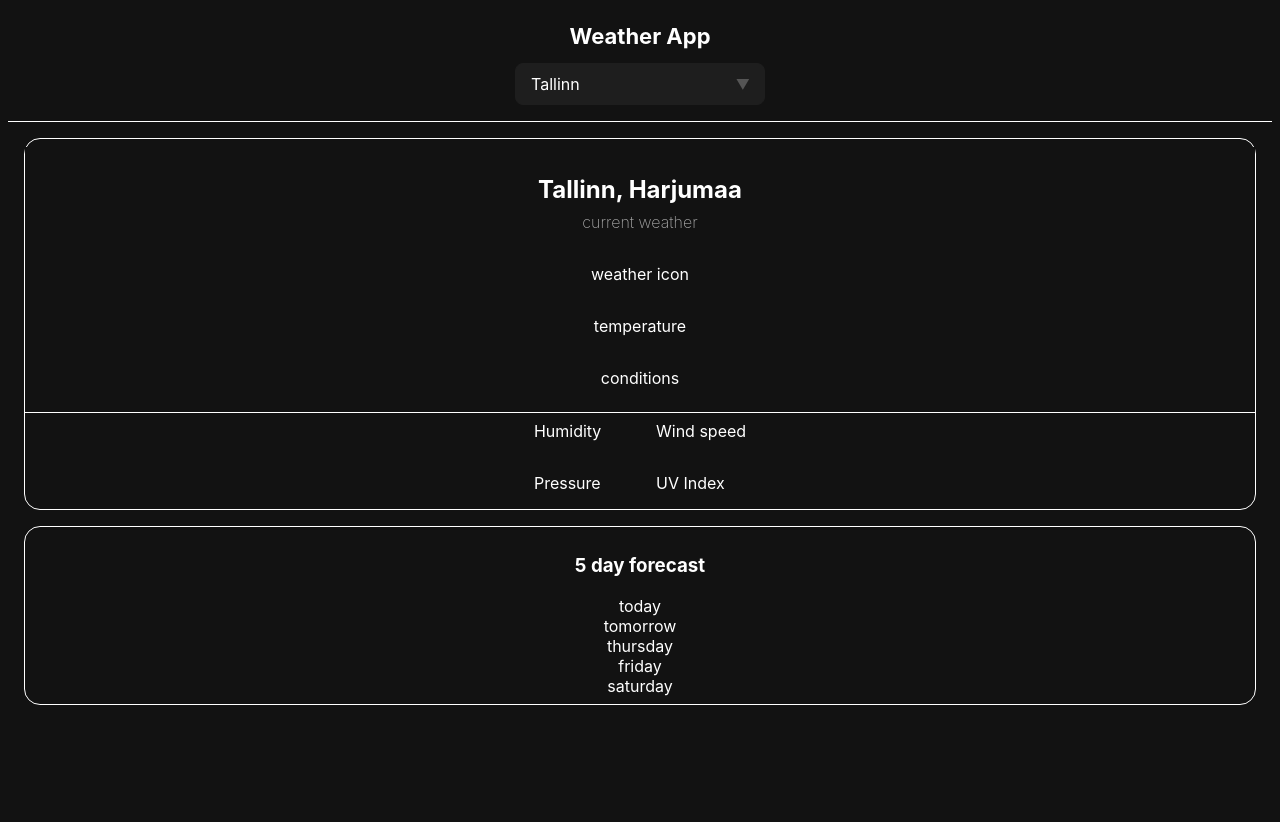
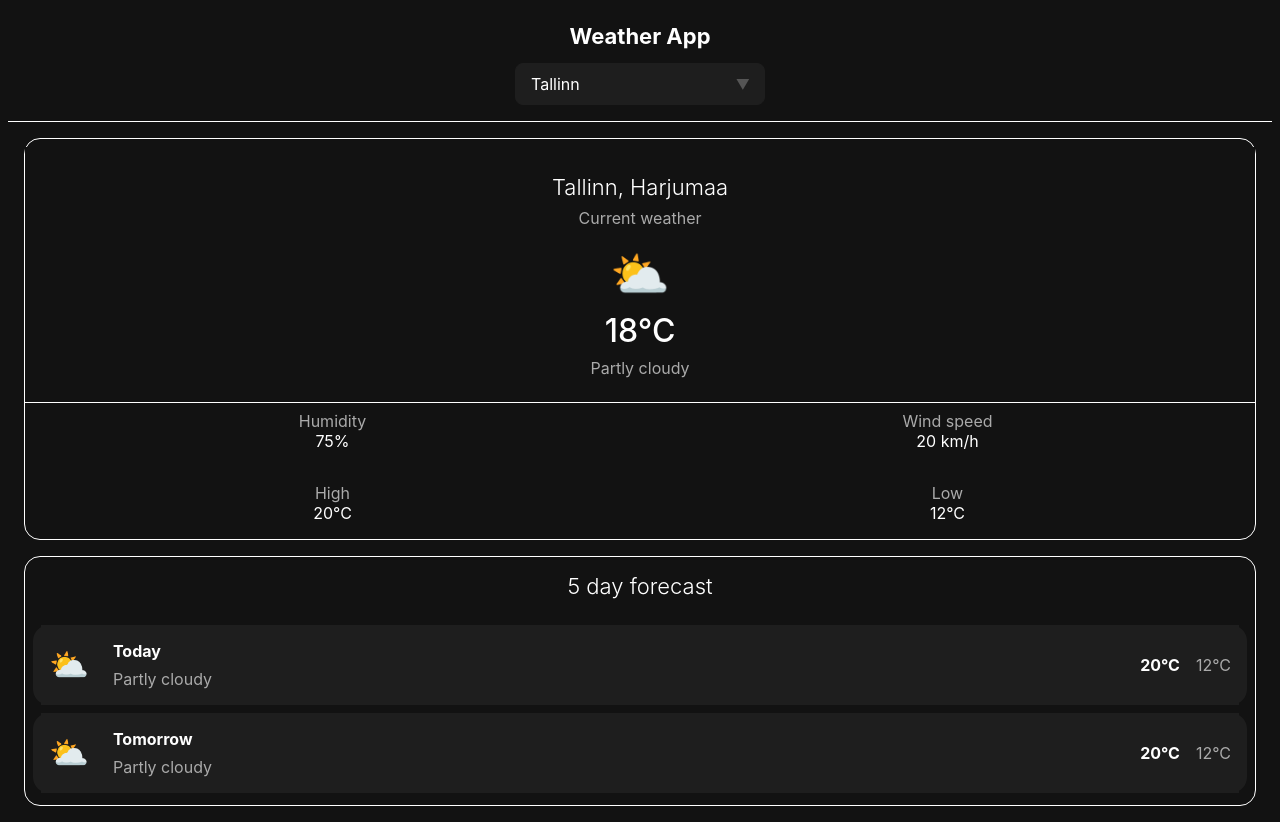
Before and after one commit to giiser/myweatherapp, a React (Vite) app: page / in a window 1280 px wide. Before the commit the page ends 800 px from the top, so only its background shows below. Built offline with nearby package versions, Linux system fonts and the light colour scheme.

Commit message:
Finished app skeleton and basic styling

```diff
--- a/css/styles.css
+++ b/css/styles.css
@@ -3,12 +3,44 @@
   color: #ffffff;
   font-family: -apple-system, BlinkMacSystemFont, "Segoe UI", Roboto, Helvetica, Arial, sans-serif;
 }
+.mb-0 {
+  margin-bottom: 0;
+}
+.mt-1,
+.mb-1 {
+  margin-top: 0.5rem;
+}
+.m-0 {
+  margin-top: 0;
+  margin-bottom: 0;
+}
+.text-bold {
+  font-weight: bold;
+}
 .text-secondary {
-  font-weight: 200;
   color: #aaaaaa;
 }
+.text-primary {
+  font-size: 18px;
+  font-weight: 500;
+}
+.text-title {
+  font-size: 22px;
+  font-weight: 300;
+}
+.text-m {
+  font-size: 16px;
+}
+.text-xl {
+  font-size: 48px;
+}
 .text-l {
-  font-size: 16px;
+  font-size: 32px;
+  font-weight: 500;
+}
+.text-s {
+  font-size: 14px;
+  font-weight: 400;
 }
 h1 {
   font-size: 22px;
@@ -57,6 +89,42 @@ h1 {
   padding: 0.5rem;
   display: flex;
   flex-direction: column;
+  text-align: center;
+}
+.card {
+  display: flex;
+  justify-content: space-between;
+  background-color: #1e1e1e;
+  box-sizing: border-box;
+  margin: 0.25rem;
+  padding-left: 0.5rem;
+  padding-right: 0.5rem;
+  border-radius: 1rem;
+  width: 100%;
+}
+.card .card-left {
+  display: flex;
+  align-items: center;
+  justify-content: space-between;
+  background-color: #1e1e1e;
+}
+.card .card-left div {
+  margin: 0.5rem;
+  background-color: #1e1e1e;
+}
+.card .card-left div p {
+  margin: 0.5rem;
+  background-color: #1e1e1e;
+}
+.card .card-right {
+  display: flex;
+  align-items: center;
+  justify-content: space-between;
+  background-color: #1e1e1e;
+}
+.card .card-right p {
+  margin: 0.5rem;
+  background-color: #1e1e1e;
 }
 .select-wrapper {
   position: relative;
@@ -97,6 +165,9 @@ h1 {
 @media (min-width: 768px) {
   .primary-details-grid {
     grid-template-columns: 1fr 1fr;
+    justify-content: space-evenly;
+    align-content: space-evenly;
+    width: 100%;
   }
 }
 /*# sourceMappingURL=styles.css.map */
--- a/src/App.jsx
+++ b/src/App.jsx
@@ -14,28 +14,61 @@ const App = () => {
             <main className="main">
                 <div className="container">
                     <div className="summary">
-                        <h2>Tallinn, Harjumaa</h2>
-                        <p className="text-secondary text-l label">current weather</p>
-                        <p>weather icon</p>
-                        <p>temperature</p>
-                        <p>conditions</p>
+                        <h2 className="text-title">Tallinn, Harjumaa</h2>
+                        <p className="text-secondary text-m label">Current weather</p>
+                        <p className="text-xl m-0">⛅</p>
+                        <p className="text-l mb-0 mt-1">18°C</p>
+                        <p className="text-m text-secondary mt-1">Partly cloudy</p>
                     </div>
                     <div className="primary-details-grid">
-                        <div className="detail-grid-item">Humidity</div>
-                        <div className="detail-grid-item">Wind speed</div>
-                        <div className="detail-grid-item">Pressure</div>
-                        <div className="detail-grid-item">UV Index</div>
+                        <div className="detail-grid-item">
+                            <label htmlFor="humidity" className="text-m text-secondary">Humidity</label>
+                            <div id="humidity" className="text-m">75%</div>
+                        </div>
+                        <div className="detail-grid-item">
+                            <label htmlFor="wind-speed" className="text-m text-secondary">Wind speed</label>
+                            <div id="wind-speed"  className="text-m">20 km/h</div>
+                        </div>
+                        <div className="detail-grid-item">
+                            <label htmlFor="high-temp" className="text-m text-secondary">High</label>
+                            <div id="high-tem"  className="text-m">20°C</div>
+                        </div>
+                        <div className="detail-grid-item">
+                            <label htmlFor="low-temp" className="text-m text-secondary">Low</label>
+                            <div id="low-tem"  className="text-m">12°C</div>
+                        </div>
                     </div>
                 </div>
                 <div className="container">
                     <div className="card-header">
-                        <h3>5 day forecast</h3>
+                        <h3 className="text-title mb-1">5 day forecast</h3>
                     </div>
-                    <div className="card">today</div>
-                    <div className="card">tomorrow</div>
-                    <div className="card">thursday</div>
-                    <div className="card">friday</div>
-                    <div className="card">saturday</div>
+                    <div className="card">
+                        <div className="card-left">
+                            <div className="text-l">⛅</div>
+                            <div className="text-s">
+                                <p className="text-m m-0 text-bold">Today</p>
+                                <p className="text-m mt-1 text-secondary">Partly cloudy</p>
+                            </div>
+                        </div>
+                        <div className="card-right">
+                            <p className="text-m text-bold">20°C</p>
+                            <p className="text-m text-secondary">12°C</p>
+                        </div>
+                    </div>
+                    <div className="card">
+                        <div className="card-left">
+                            <div className="text-l">⛅</div>
+                            <div className="text-s">
+                                <p className="text-m m-0 text-bold">Tomorrow</p>
+                                <p className="text-m mt-1 text-secondary">Partly cloudy</p>
+                            </div>
+                        </div>
+                        <div className="card-right">
+                            <p className="text-m text-bold">20°C</p>
+                            <p className="text-m text-secondary">12°C</p>
+                        </div>
+                    </div>
                 </div>
             </main>
 
--- a/src/styles/styles.less
+++ b/src/styles/styles.less
@@ -27,7 +27,8 @@
 
 //Fonts
 @font-family: -apple-system, BlinkMacSystemFont, "Segoe UI", Roboto, Helvetica, Arial, sans-serif;
-@font-size-large: 80px;
+@font-size-xlarge: 48px;
+@font-size-large: 32px;
 @font-weight-light: 200;
 @font-size-title: 22px;
 @font-weight-title: 300;
@@ -51,15 +52,46 @@
   color: @primary-text-color-dark;
   font-family: @font-family;
 }
+.mb-0{
+  margin-bottom: 0;
+}
+.mt-1, .mb-1{
+  margin-top: 0.5rem;
+}
+.m-0{
+  margin-top: 0;
+  margin-bottom: 0;
+}
 
 
 //everything text related
+.text-bold{
+  font-weight: @font-weight-secondary;
+}
 .text-secondary{
-  font-weight: @font-weight-light;
   color: @secondary-text-color-dark;
 }
+.text-primary{
+  font-size: @font-size-primary;
+  font-weight: @font-weight-primary;
+}
+.text-title{
+  font-size: @font-size-title;
+  font-weight: @font-weight-title;
+}
+.text-m{
+  font-size: @font-size-secondary;
+}
+.text-xl{
+  font-size: @font-size-xlarge;
+}
 .text-l{
-  font-size: @font-size-secondary;
+  font-size: @font-size-large;
+  font-weight: @font-weight-primary;
+}
+.text-s{
+  font-size: @font-size-small;
+  font-weight: @font-weight-regular;
 }
 
 h1{
@@ -119,9 +151,54 @@ h1{
     padding: 0.5rem;
     display: flex;
     flex-direction: column;
+    text-align: center;
   }
 }
 
+
+//5-day forecast cards
+.card{
+  display: flex;
+  justify-content: space-between;
+  background-color: @secondary-bg-color-dark;
+  box-sizing: border-box;
+  margin: 0.25rem;
+  padding-left: 0.5rem;
+  padding-right: 0.5rem;
+  border-radius: 1rem;
+  width: 100%;
+
+  .card-left{
+    display: flex;
+    align-items: center;
+    justify-content: space-between;
+    background-color: @secondary-bg-color-dark;
+
+
+    div{
+      margin: 0.5rem;
+      background-color: @secondary-bg-color-dark;
+
+      p{
+        margin: 0.5rem;
+        background-color: @secondary-bg-color-dark;
+
+      }
+    }
+  }
+  .card-right{
+    display: flex;
+    align-items: center;
+    justify-content: space-between;
+    background-color: @secondary-bg-color-dark;
+
+    p{
+      margin: 0.5rem;
+      background-color: @secondary-bg-color-dark;
+    }
+  }
+
+}
 
 //select element
 .select-wrapper{
@@ -169,5 +246,8 @@ h1{
 @media (min-width: @screen-m-min) {
   .primary-details-grid{
     grid-template-columns: 1fr 1fr;
+    justify-content: space-evenly;
+    align-content: space-evenly;
+    width: 100%;
   }
 }
```
Also changed, not shown: 1 other file (tests, documents, lock files or other folders).
